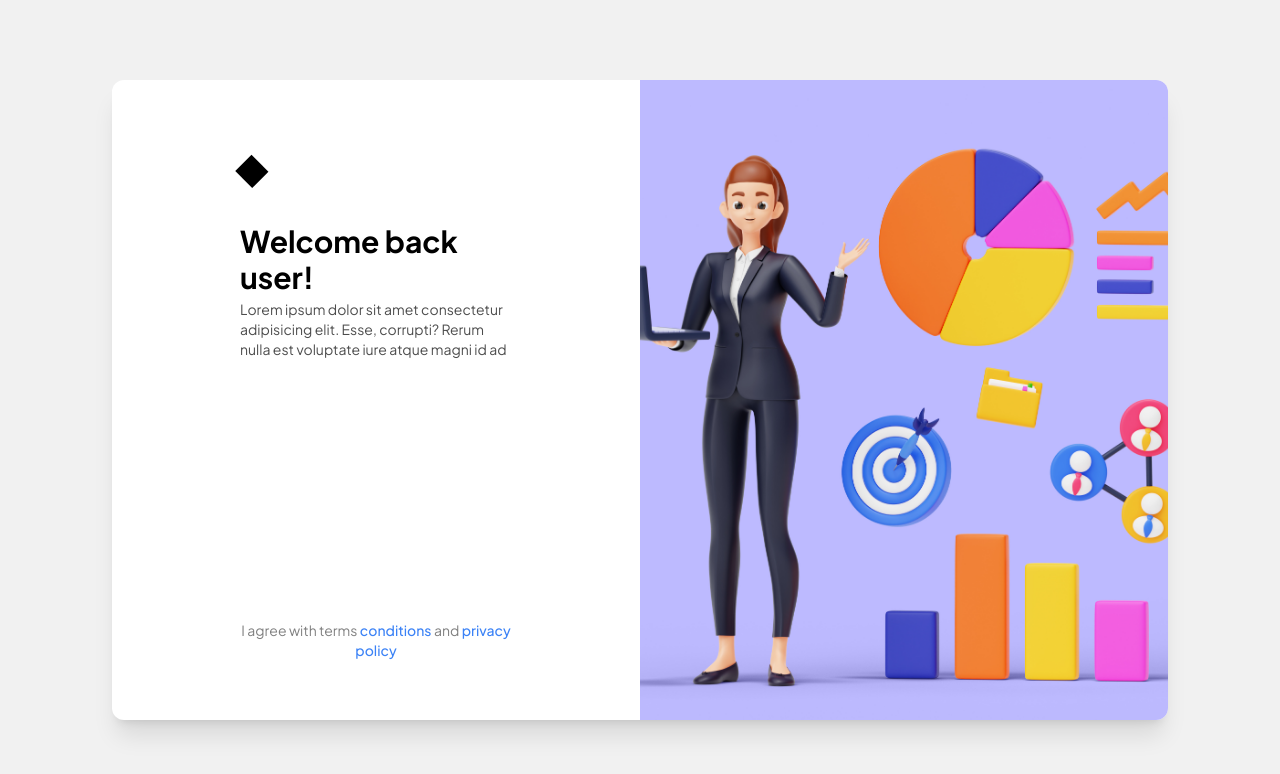
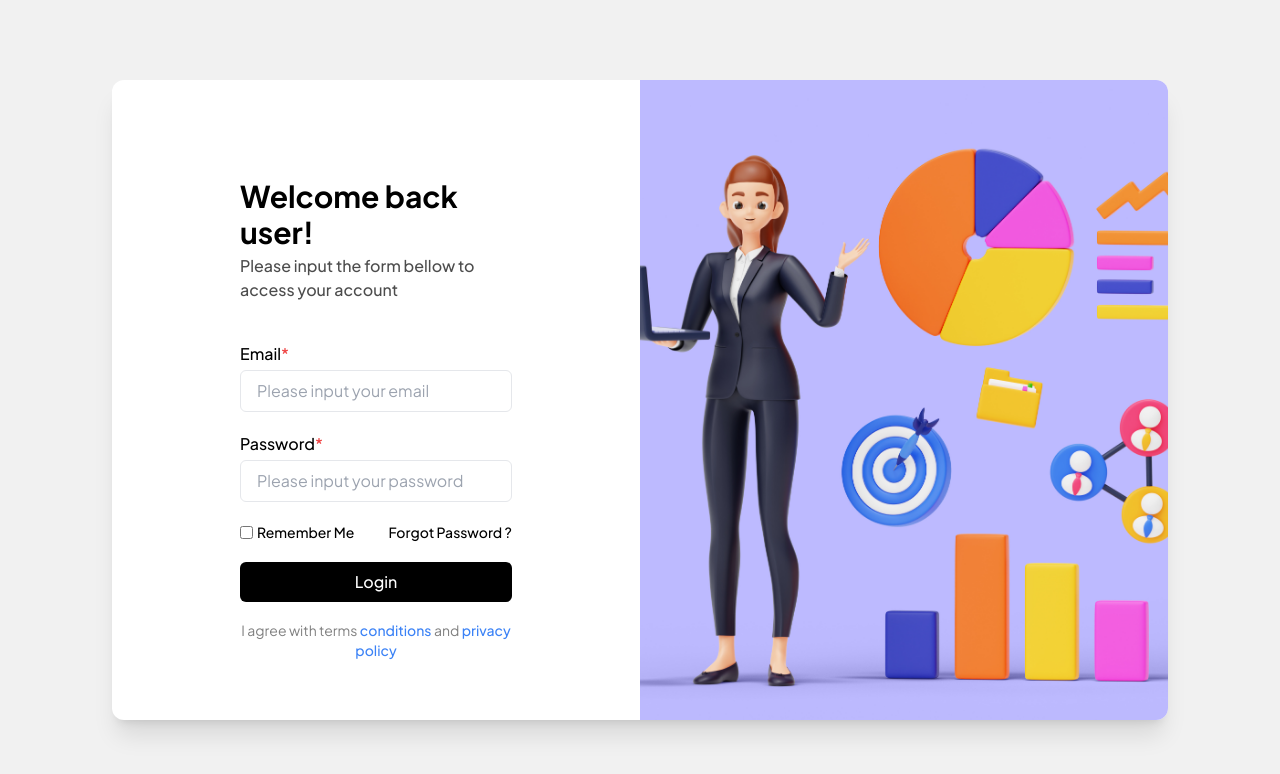
Before and after one commit to Muh-Zaan/task-management, a Next.js app: page /login in a window 1280 px wide. Shown: the top 774 px of the page. Built offline with nearby package versions, Linux system fonts and the light colour scheme.

Commit message:
update: page login

```diff
--- a/src/app/(auth)/layout.tsx
+++ b/src/app/(auth)/layout.tsx
@@ -13,6 +13,7 @@
         <div className="w-2/4 py-20 px-32 flex flex-col justify-between gap-10">
           <div className="h-6 w-6 rotate-45 bg-black"></div>
           <div
+            className="items-center"
             style={{
               height: "calc(100% - 100px)",
             }}
--- a/src/app/(auth)/login/page.tsx
+++ b/src/app/(auth)/login/page.tsx
@@ -1,13 +1,67 @@
-import React from "react";
+"use client";
+import Link from "next/link";
+import React, { ChangeEvent, useState } from "react";
 
 const LoginPage = () => {
+  const [email, setEmail] = useState<string>("");
+  const [password, setPassword] = useState<string>("");
+  const [remember, setRemember] = useState<boolean>(false);
+
+  const onSubmit = (event: ChangeEvent<HTMLFormElement>) => {
+    event.preventDefault();
+  };
+
   return (
-    <div className="w-full py-">
+    <div className="w-full h-full flex flex-col justify-center">
       <h1 className="text-3xl font-bold">Welcome back user!</h1>
-      <p className="text-sm mt-1 text-black/70">
-        Lorem ipsum dolor sit amet consectetur adipisicing elit. Esse, corrupti?
-        Rerum nulla est voluptate iure atque magni id ad
+      <p className="mt-1 font-medium text-black/70">
+        Please input the form bellow to access your account
       </p>
+      <form className="w-full flex flex-col gap-5 mt-10" onSubmit={onSubmit}>
+        <div className="flex flex-col gap-1">
+          <p className="font-medium">
+            Email<span className="text-red-500">*</span>
+          </p>
+          <input
+            placeholder="Please input your email"
+            type="text"
+            className="border py-2 px-4 outline-none rounded-md"
+            onChange={(event: ChangeEvent<HTMLInputElement>) => {
+              setEmail(event.target.value);
+            }}
+          />
+        </div>
+        <div className="flex flex-col gap-1">
+          <p className="font-medium">
+            Password<span className="text-red-500">*</span>
+          </p>
+          <input
+            placeholder="Please input your password"
+            type="password"
+            className="border py-2 px-4 outline-none rounded-md"
+            onChange={(event: ChangeEvent<HTMLInputElement>) => {
+              setPassword(event.target.value);
+            }}
+          />
+        </div>
+        <div className="flex justify-between items-center">
+          <div className="flex gap-1 items-center">
+            <input
+              type="checkbox"
+              onChange={(event: ChangeEvent<HTMLInputElement>) => {
+                setRemember(event.target.checked);
+              }}
+            />
+            <p className="text-sm font-medium">Remember Me</p>
+          </div>
+          <Link href={"/"} className="text-sm font-medium">
+            Forgot Password ?
+          </Link>
+        </div>
+        <button className="text-white bg-black py-2 rounded-md font-medium">
+          Login
+        </button>
+      </form>
     </div>
   );
 };
```
